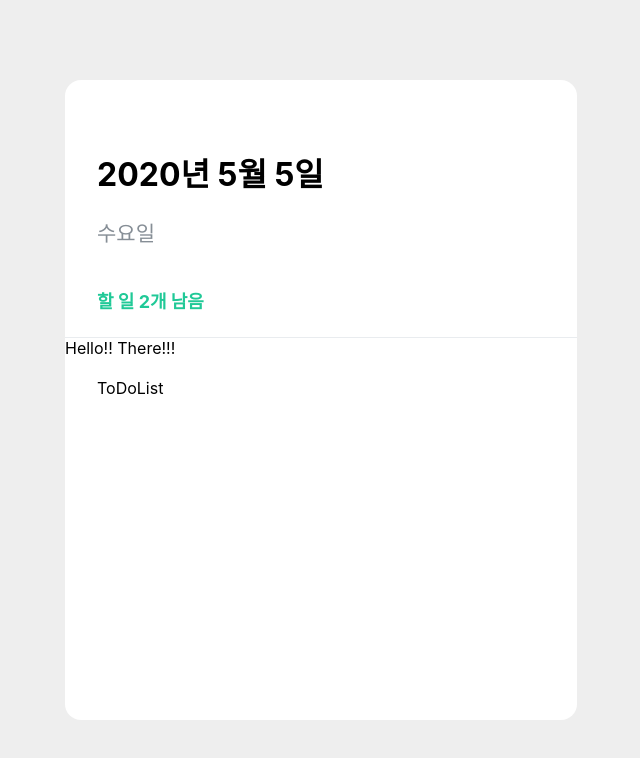
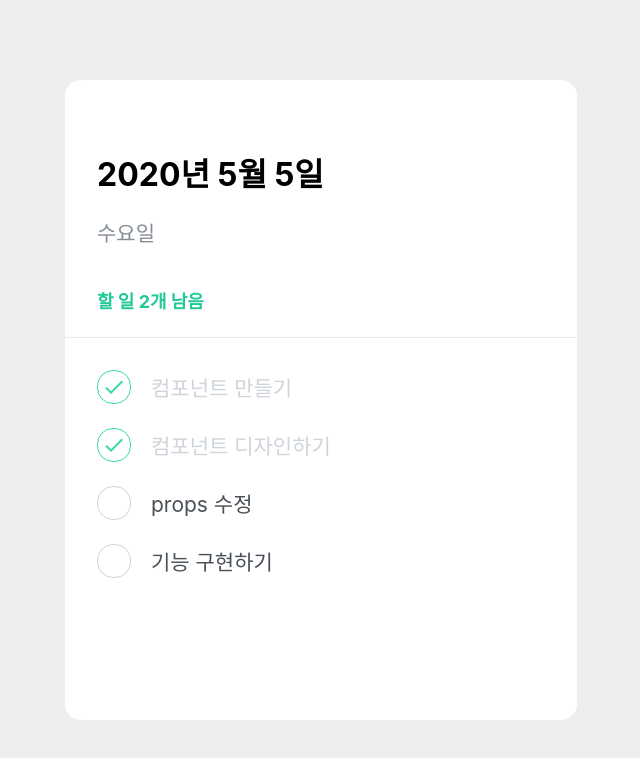
Before and after one commit to tony2550/react-todolist, a React (Create React App) app: page / in a window 1280 px wide. Shown: the top 758 px of the page, without its empty margins (319-959 px from the left). Built offline with nearby package versions, Linux system fonts and the light colour scheme.

Commit message:
add TodoItem component

```diff
--- a/src/App.jsx
+++ b/src/App.jsx
@@ -16,7 +16,6 @@ const App = () => {
       <GlobalStyle />
       <TodoTemplate>
         <TodoHead />
-        Hello!! There!!!
         <TodoList />
       </TodoTemplate>
     </>
--- /dev/null
+++ b/src/components/TodoItem.jsx
@@ -0,0 +1,72 @@
+import React from 'react';
+import styled, { css } from 'styled-components';
+import { MdDone, MdDelete } from 'react-icons/md';
+
+const Remove = styled.div`
+  display: flex;
+  align-items: center;
+  justify-content: center;
+  color: #dee2e6;
+  font-size: 24px;
+  cursor: pointer;
+  &:hover {
+    color: #ff6b6b;
+  }
+  display: none;
+`;
+
+const TodoItemBlock = styled.div`
+  display: flex;
+  align-items: center;
+  padding-top: 12px;
+  padding-bottom: 12px;
+  &:hover {
+    ${Remove} {
+      display: initial;
+    }
+  }
+`;
+
+const CheckCircle = styled.div`
+  width: 32px;
+  height: 32px;
+  border-radius: 16px;
+  border: 1px solid #ced4da;
+  font-size: 24px;
+  display: flex;
+  align-items: center;
+  justify-content: center;
+  margin-right: 20px;
+  cursor: pointer;
+  ${(props) =>
+    props.done &&
+    css`
+      border: 1px solid #38d9a9;
+      color: #38d9a9;
+    `}
+`;
+
+const Text = styled.div`
+  flex: 1;
+  font-size: 21px;
+  color: #495057;
+  ${(props) =>
+    props.done &&
+    css`
+      color: #ced4da;
+    `}
+`;
+
+const TodoItem = ({ id, done, text }) => {
+  return (
+    <TodoItemBlock>
+      <CheckCircle done={done}>{done && <MdDone />}</CheckCircle>
+      <Text done={done}>{text}</Text>
+      <Remove>
+        <MdDelete />
+      </Remove>
+    </TodoItemBlock>
+  );
+};
+
+export default TodoItem;
--- a/src/components/TodoList.jsx
+++ b/src/components/TodoList.jsx
@@ -1,5 +1,6 @@
 import React from 'react';
 import styled from 'styled-components';
+import TodoItem from './TodoItem';
 
 const TodoListBlock = styled.div`
   flex: 1;
@@ -9,7 +10,14 @@ const TodoListBlock = styled.div`
 `;
 
 const TodoList = () => {
-  return <TodoListBlock>ToDoList</TodoListBlock>;
+  return (
+    <TodoListBlock>
+      <TodoItem text="컴포넌트 만들기" done={true} />
+      <TodoItem text="컴포넌트 디자인하기" done={true} />
+      <TodoItem text="props 수정" done={false} />
+      <TodoItem text="기능 구현하기" done={false} />
+    </TodoListBlock>
+  );
 };
 
 export default TodoList;
```
